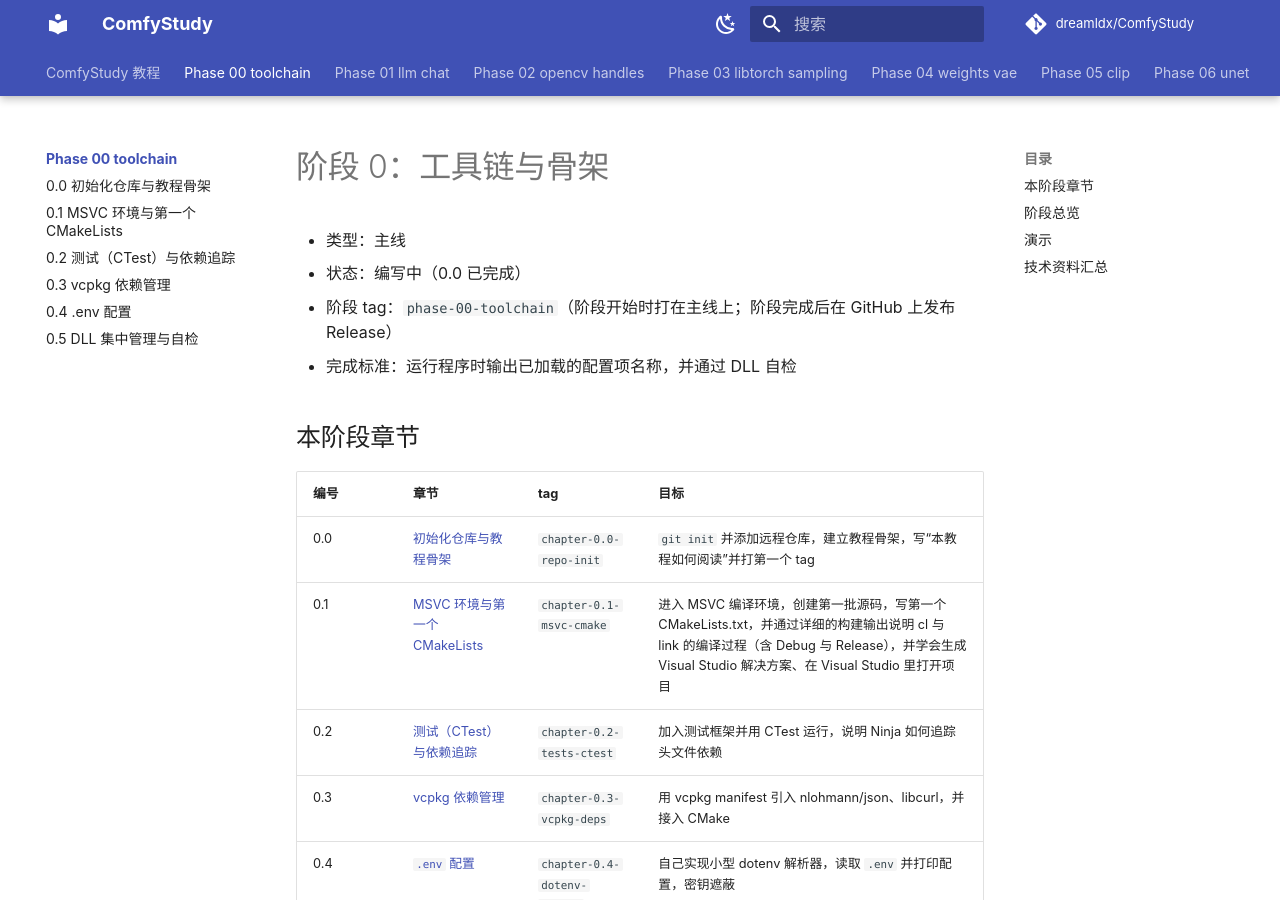
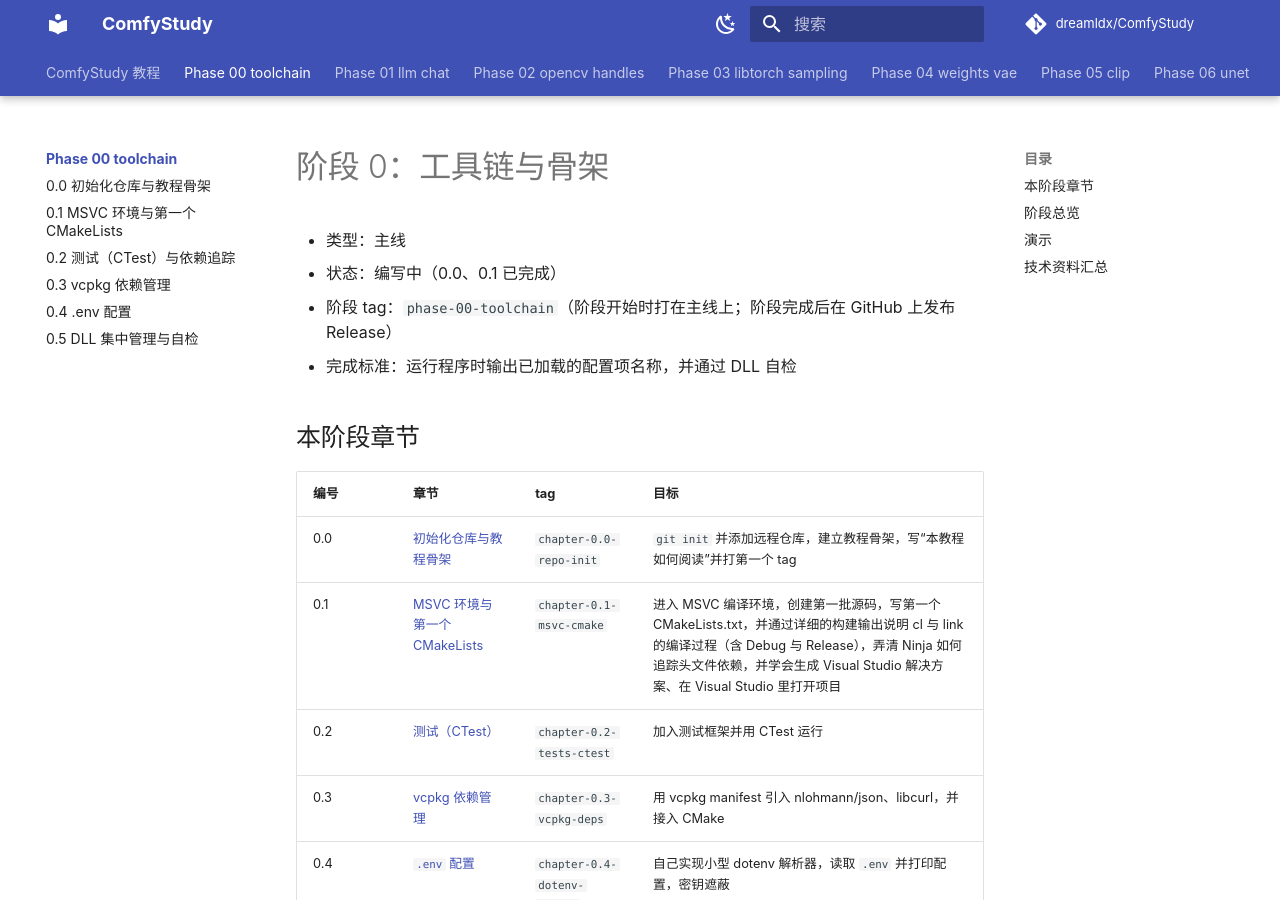
Before and after one commit to dreamldx/ComfyStudy, an MkDocs documentation site: the page built from docs/tutorial/phase-00-toolchain/README.md, in a window 1280 px wide and 900 px high. Built offline with MkDocs 1.6.1 and Material for MkDocs 9.7.7, drawn with Linux system fonts in a browser that asks for light colours; comment, search, counter and statistics services are not loaded.

Commit message:
docs: write chapter 0.1 and document the helper scripts
Chapter 0.1 explains the MSVC environment, CMakeLists.txt, CMakePresets.json, the verbose cl/link output and the generated Visual Studio solution. The README documents the helper scripts and the PowerShell requirement.

Co-Authored-By: Claude Sonnet 5.5 <noreply@anthropic.com>

```diff
--- a/docs/tutorial/phase-00-toolchain/README.md
+++ b/docs/tutorial/phase-00-toolchain/README.md
@@ -1,7 +1,7 @@
 # 阶段 0：工具链与骨架
 
 - 类型：主线
-- 状态：编写中（0.0 已完成）
+- 状态：编写中（0.0、0.1 已完成）
 - 阶段 tag：`phase-00-toolchain`（阶段开始时打在主线上；阶段完成后在 GitHub 上发布 Release）
 - 完成标准：运行程序时输出已加载的配置项名称，并通过 DLL 自检
 
@@ -10,8 +10,8 @@
 | 编号 | 章节 | tag | 目标 |
 |---|---|---|---|
 | 0.0 | [初始化仓库与教程骨架](0.0-repo-init.md) | `chapter-0.0-repo-init` | `git init` 并添加远程仓库，建立教程骨架，写“本教程如何阅读”并打第一个 tag |
-| 0.1 | [MSVC 环境与第一个 CMakeLists](0.1-msvc-cmake.md) | `chapter-0.1-msvc-cmake` | 进入 MSVC 编译环境，创建第一批源码，写第一个 CMakeLists.txt，并通过详细的构建输出说明 cl 与 link 的编译过程（含 Debug 与 Release），并学会生成 Visual Studio 解决方案、在 Visual Studio 里打开项目 |
-| 0.2 | [测试（CTest）与依赖追踪](0.2-tests-ctest.md) | `chapter-0.2-tests-ctest` | 加入测试框架并用 CTest 运行，说明 Ninja 如何追踪头文件依赖 |
+| 0.1 | [MSVC 环境与第一个 CMakeLists](0.1-msvc-cmake.md) | `chapter-0.1-msvc-cmake` | 进入 MSVC 编译环境，创建第一批源码，写第一个 CMakeLists.txt，并通过详细的构建输出说明 cl 与 link 的编译过程（含 Debug 与 Release），弄清 Ninja 如何追踪头文件依赖，并学会生成 Visual Studio 解决方案、在 Visual Studio 里打开项目 |
+| 0.2 | [测试（CTest）](0.2-tests-ctest.md) | `chapter-0.2-tests-ctest` | 加入测试框架并用 CTest 运行 |
 | 0.3 | [vcpkg 依赖管理](0.3-vcpkg-deps.md) | `chapter-0.3-vcpkg-deps` | 用 vcpkg manifest 引入 nlohmann/json、libcurl，并接入 CMake |
 | 0.4 | [`.env` 配置](0.4-dotenv-config.md) | `chapter-0.4-dotenv-config` | 自己实现小型 dotenv 解析器，读取 `.env` 并打印配置，密钥遮蔽 |
 | 0.5 | [DLL 集中管理与自检](0.5-dll-management.md) | `chapter-0.5-dll-management` | 让所有 DLL 与可执行文件放在同一目录，提供 `deploy` 与 `check-dlls` 目标，启动时设置 DLL 搜索目录并自检 |
```
Also changed, not shown: README.md (+35 -2 lines), docs/tutorial/README.md (+1 -1 lines).
